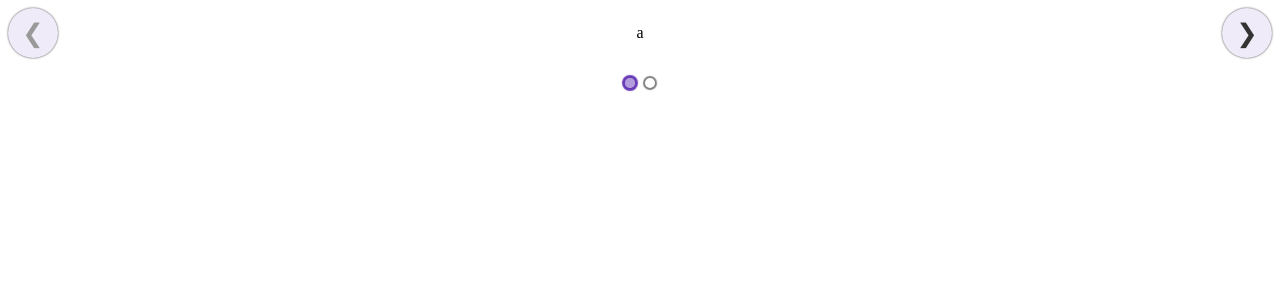
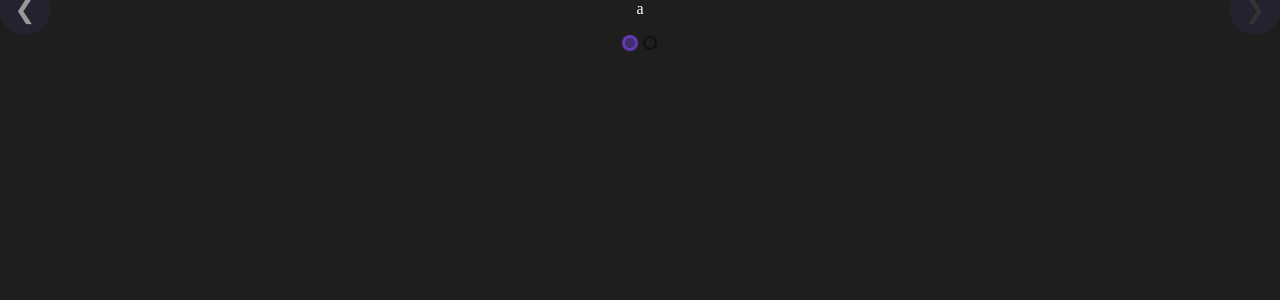
Before and after one commit to gabrielduete/apresentacao-react, a React (Create React App) app in the folder app/: page / in a window 1280 px wide. Shown: the top 300 px of the page. Built offline with nearby package versions, Linux system fonts and the light colour scheme.

Commit message:
feat: add global styles

```diff
--- a/app/src/App.js
+++ b/app/src/App.js
@@ -1,8 +1,10 @@
 import React from "react"
+import GlobalStyles from "./styles/global"
 import CarouselSlide from "./components/carrossel/index"
 
 const App = () => (
   <>
+    <GlobalStyles />
     <CarouselSlide />
   </>
 )
--- a/app/src/styles/global.js
+++ b/app/src/styles/global.js
@@ -0,0 +1,29 @@
+import { createGlobalStyle } from "styled-components"
+
+const GlobalStyles = createGlobalStyle`
+  :root {
+    --gray-simple: #353333;
+    --black-simple: #1F1E1E;
+    --white-simple: #ffff;
+  }
+
+  body{
+    background: var(--black-simple);
+    color: var(--white-simple);
+  }
+
+  *,
+  *::before,
+  *::after {
+    box-sizing: border-box;
+    margin: 0;
+    padding: 0;
+  }
+
+  button{
+    cursor: pointer;
+  }
+
+`
+
+export default GlobalStyles
```
